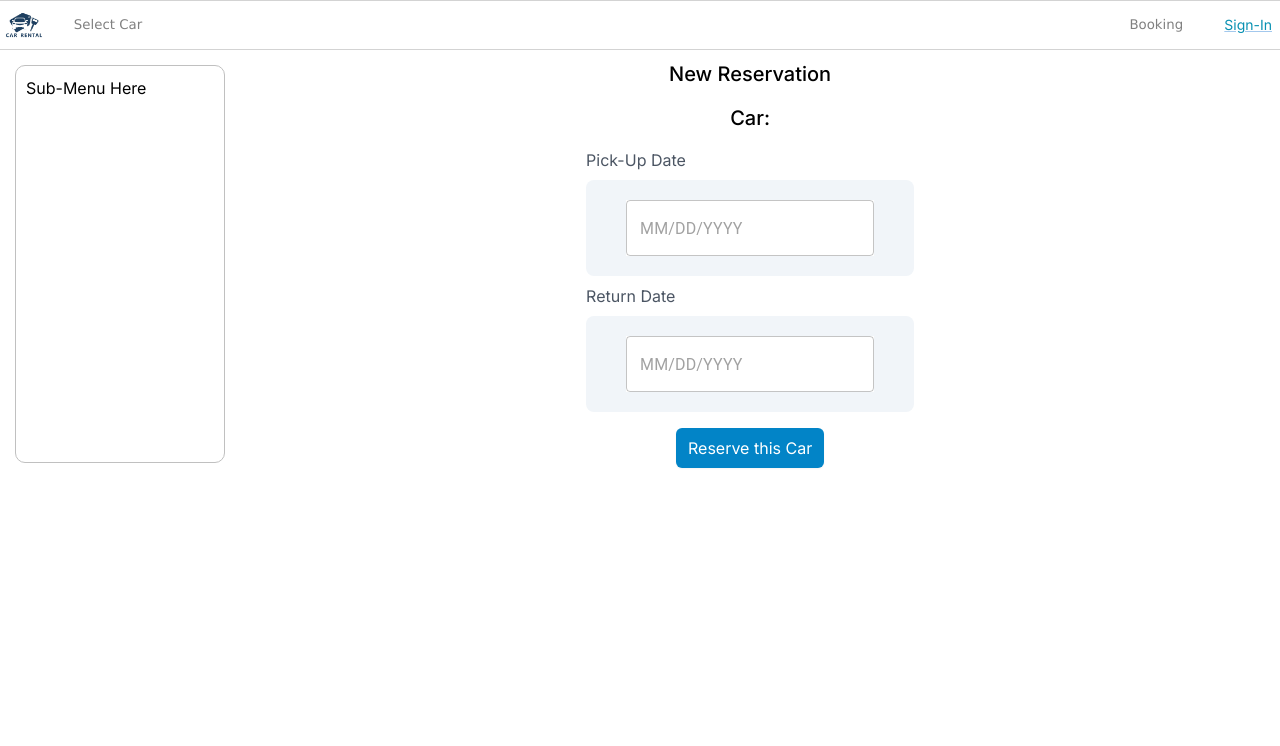
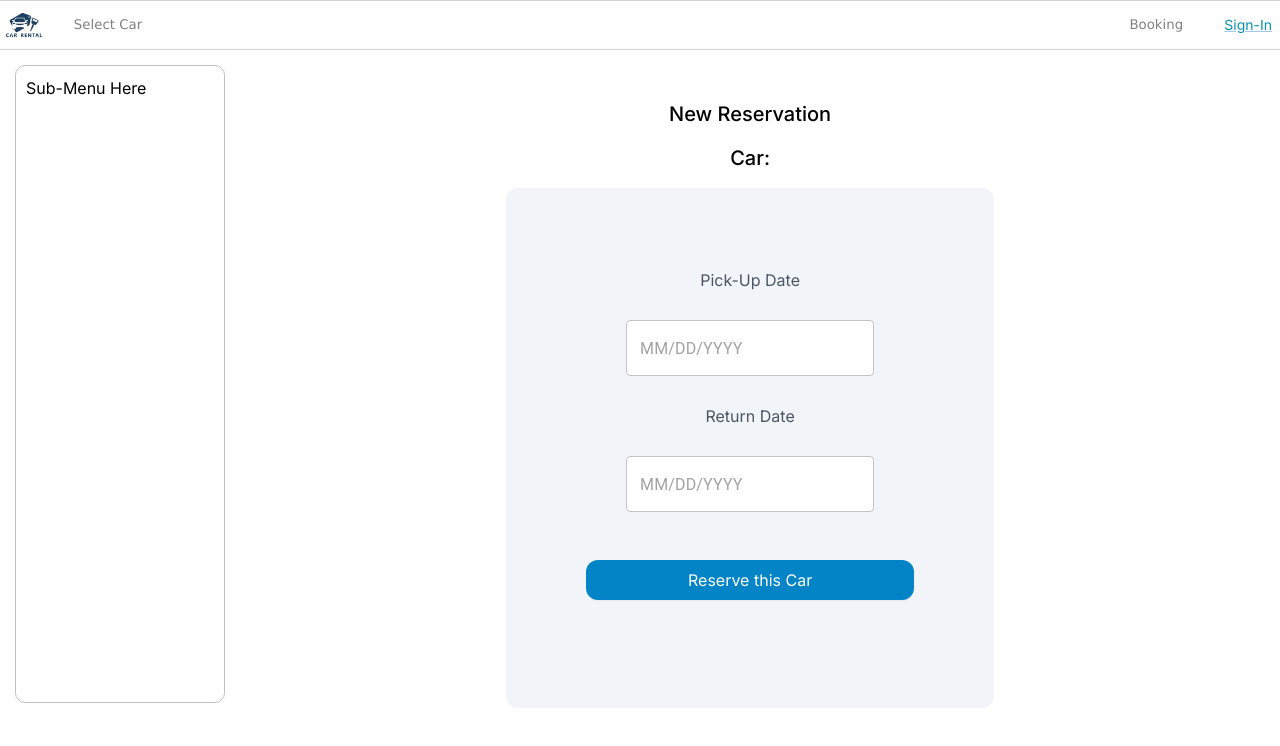
Before and after one commit to 2110503TACEDT66/swdevprac2-project-chue-dee-rai, a Next.js app: page /reservations in a window 1280 px wide. Shown: the top 746 px of the page. Built offline with nearby package versions, Linux system fonts and the light colour scheme; no server answers.

Commit message:
edit Reservation

```diff
--- a/src/app/cart/page.tsx
+++ b/src/app/cart/page.tsx
@@ -5,6 +5,7 @@ import { authOptions } from "../api/auth/[...nextauth]/route";
 import getBookings from "@/libs/getBookings";
 import { useEffect } from "react";
 import { useSession } from "next-auth/react";
+import { redirect } from "next/navigation";
 
 
 
@@ -12,7 +13,9 @@ export default async function CartPage (){
 
 	const session = await getServerSession(authOptions);
 
-	if(!session || !session.user.token) return null
+	if(!session || !session.user.token){
+		redirect('/api/auth/signin')
+	}
 
 	const booking = await getBookings(session.user.token);
 	return (
--- a/src/app/reservations/page.tsx
+++ b/src/app/reservations/page.tsx
@@ -86,22 +86,22 @@ export default function Reservations () {
 	// const [returnLocation, setReturnLocation] = useState<string>('BKK');
 
 	return (
-		<main className="w-[100%] flex flex-col items-center space-y-4">
+		<main className="w-[100%] flex flex-col items-center space-y-4 mt-[40px]">
 			<div className="text-xl font-medium">New Reservation</div>
 			<div className="text-xl font-medium">Car: {model}</div>
 
-
+			<div className="w-auto bg-slate-100 rounded-xl p-20 content-center flex flex-col">
 			<form action = {addBooking} className="w-fit space-y-2">
-				<div className="text-medium text-left text-gray-600">Pick-Up Date</div>
+				<div className="text-medium text-gray-600 text-center">Pick-Up Date</div>
 				<LocationDateReserve onDateChange = {(value:Dayjs)=>{setPickupDate(value)}} /*onLocationChange={(value:string) => {setPickupLocation(value)}}*//>
-				<div className="text-medium text-left text-gray-600">Return Date</div>
+				<div className="text-medium text-gray-600 text-center">Return Date</div>
 				<LocationDateReserve onDateChange={(value:Dayjs)=>{setReturnDate(value)}} /*onLocationChange={(value:string)=>{setReturnLocation(value)}}*//>
 				{/* <input type="time">dada</input> */}
 			</form>
-
-			<button className="block rounded-md bg-sky-600 hover:bg-indigo-600 px-3 py-2 text-white shadow-sm" onClick={addBooking}>
+			<button className="block rounded-xl bg-sky-600 hover:bg-indigo-600 px-3 py-2 text-white shadow-sm my-7" onClick={addBooking}>
 				Reserve this Car
 			</button>
+			</div>
 
 		</main>
 	);
--- a/src/app/updatereservation/page.tsx
+++ b/src/app/updatereservation/page.tsx
@@ -72,7 +72,7 @@ export default function Reservations () {
 	// const [returnLocation, setReturnLocation] = useState<string>('BKK');
 
 	return (
-		<main className="w-[100%] flex flex-col items-center space-y-4">
+		<main className="w-[100%] flex flex-col items-center space-y-4 mt-[40px]">
 			<div className="text-xl font-medium">Update Reservation</div>
 			{/* <div className="text-xl font-medium">Car: {model}</div> */}
 
--- a/src/components/Banner.tsx
+++ b/src/components/Banner.tsx
@@ -4,6 +4,7 @@ import styles from './banner.module.css'
 import Image from 'next/image'
 import { useRouter } from 'next/navigation'
 import { useSession } from 'next-auth/react'
+import Link from 'next/link'
 
 export default function Banner () {
 	const covers = ['/img/cover.jpg', '/img/cover2.jpg', '/img/cover3.jpg']
--- a/src/components/LocationDateReserve.tsx
+++ b/src/components/LocationDateReserve.tsx
@@ -14,7 +14,7 @@ export default function LocationDateReserve ({onDateChange, /*onLocationChange*/
 
 
 	return (
-		<div className="bg-slate-100 rounded-lg space-x-5 space-y-2 w-fit px-10 py-5 flex flex-row justify-center">
+		<div className="bg-slate-0 rounded-lg space-x-5 space-y-2 w-fit px-10 py-5 flex flex-row justify-center">
 
 			<LocalizationProvider dateAdapter={AdapterDayjs}>
 				<DatePicker className="bg-white" value = {reserveDate} onChange={(value)=>{setReserveDate(value); onDateChange(value)}}/>
--- a/src/components/ReservationCart.tsx
+++ b/src/components/ReservationCart.tsx
@@ -33,7 +33,8 @@ export default function ReservationCart( { bookingJson ,token} : { bookingJson:B
 
 	return (
 		<>
-			<button className="p-5" onClick={()=>{window.location.reload();}}>Refetch</button>
+			<div className="mt-[40px]">
+			<button className="mx-5 p-2 border rounded-xl bg-violet-200 hover:bg-violet-500" onClick={()=>{window.location.reload();}}>Refetch</button>
 			<div className="space-y-5">
 				{
 					bookingJson?
@@ -43,8 +44,8 @@ export default function ReservationCart( { bookingJson ,token} : { bookingJson:B
 							<div className="text-sm">Pick-up : {reservationItem.startDate} </div>
 							<div className="text-sm">Return :  {reservationItem.endDate}</div>
 							{/* <div className="text-md">Duration: {reservationItem.startDate}</div> */}
-							<div className="flex flex-row space-x-2">
-								<button className="block rounded-md bg-sky-600 hover:bg-indigo-600 px-3 py-2 text-white shadow-sm" onClick={()=>{DeleteBooking(reservationItem._id)}}>
+							<div className="flex flex-row space-x-2 my-1">
+								<button className="block rounded-md bg-purple-600 hover:bg-red-600 px-3 py-2 text-white shadow-sm" onClick={()=>{DeleteBooking(reservationItem._id)}}>
 									Remove from Cart
 								</button>
 								<Link href={`/updatereservation?id=${reservationItem._id}`}>
@@ -61,6 +62,7 @@ export default function ReservationCart( { bookingJson ,token} : { bookingJson:B
 					</div>
 				}
 			</div>
+			</div>
 		</>
 
 	);
--- a/src/components/TopMenu.tsx
+++ b/src/components/TopMenu.tsx
@@ -19,11 +19,12 @@ export default async function TopMenu(){
 
 	return (
 		<div className={styles.menucontainer}>
+			<Link href='/'>
 			<Image src = '/img/logo.png' className={styles.logoimg}
 			alt = 'logo'
 			width = {0}
 			height = {0}
-			sizes= '100vh'/>
+			sizes= '100vh'/></Link>
 			<TopMenuItem title = 'Select Car' pageRef = '/car'/>
 
 
```
